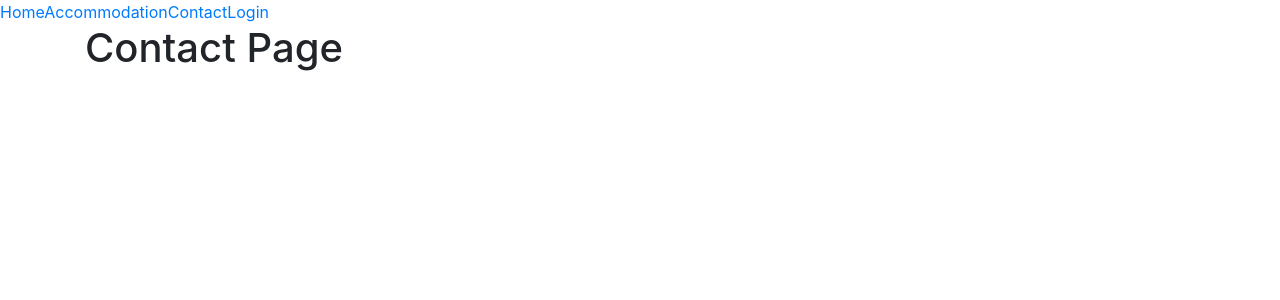
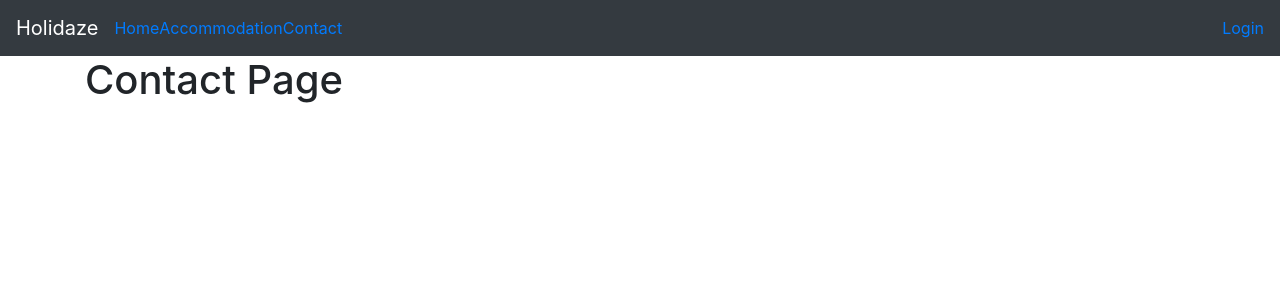
Before and after one commit to FrontEndVetle/Eilert-Forland-PE2-Holidaze, a React (Create React App) app: page /contact in a window 1280 px wide. Shown: the top 300 px of the page. Built offline with nearby package versions, Linux system fonts and the light colour scheme.

Commit message:
added bootstrap collapse to navbar in nav.js

```diff
--- a/src/components/layout/Layout.js
+++ b/src/components/layout/Layout.js
@@ -17,13 +17,13 @@
 import AddHotel from '../admin/AddHotel';
 import EditHotel from '../admin/EditHotel';
 import Dashboard from '../admin/Dashboard';
-import Nav from './Nav';
+import NavBar from './Nav';
 
 function App() {
 	return (
 		<AuthContextProvider>
 			<Router>
-				<Nav />
+				<NavBar />
 
 				<Container>
 					<Switch>
--- a/src/components/layout/Nav.js
+++ b/src/components/layout/Nav.js
@@ -1,12 +1,20 @@
 import React, { useContext } from 'react';
 import { NavLink } from 'react-router-dom';
 import { AuthContext } from '../../context/AuthContext';
+import Navbar from 'react-bootstrap/Navbar';
+import Nav from 'react-bootstrap/Nav';
 import Logout from '../auth/Logout';
 
-function Nav() {
+function NavBar() {
 	const { user } = useContext(AuthContext);
 	return (
-		<div className='menu'>
+		<Navbar bg='dark' variant='dark' expand='lg'>
+			<NavLink to='/' exact>
+				<Navbar.Brand>Holidaze</Navbar.Brand>
+			</NavLink>
+			<Navbar.Toggle aria-controls='basic-navbar-nav' />
+			<Navbar.Collapse id='basic-navbar-nav'>
+				<Nav className='mr-auto'>
 					<NavLink to='/' exact>
 						Home
 					</NavLink>
@@ -16,6 +24,7 @@
 					<NavLink to='/contact' exact>
 						Contact
 					</NavLink>
+				</Nav>
 
 				{user ? (
 					<>
@@ -25,11 +34,12 @@
 				) : (
 					<NavLink to='/register'>Login</NavLink>
 				)}
-		</div>
+			</Navbar.Collapse>
+		</Navbar>
 	);
 }
 
-export default Nav;
+export default NavBar;
 
 /*<Navbar bg='dark' variant='dark' expand='lg'>
 				<NavLink to='/' exact>
```
Lines whose indentation alone changed are shown as unchanged.
